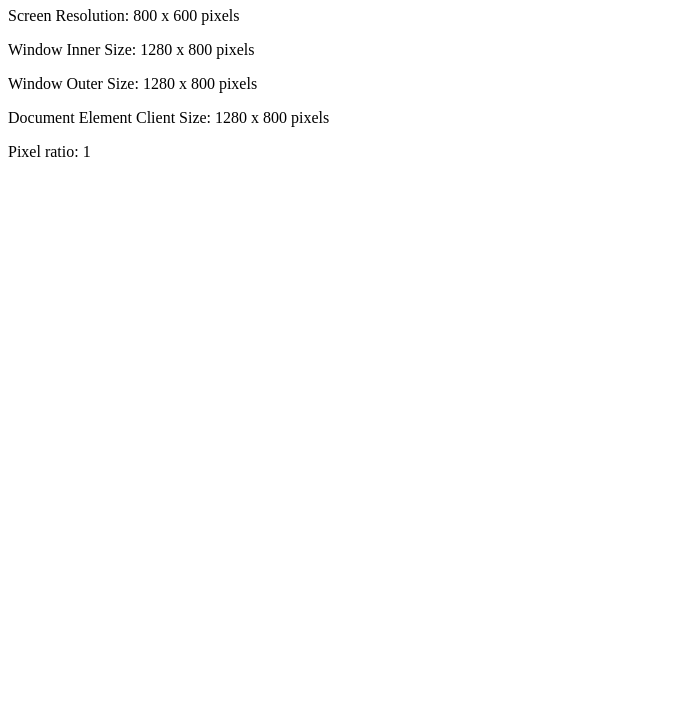
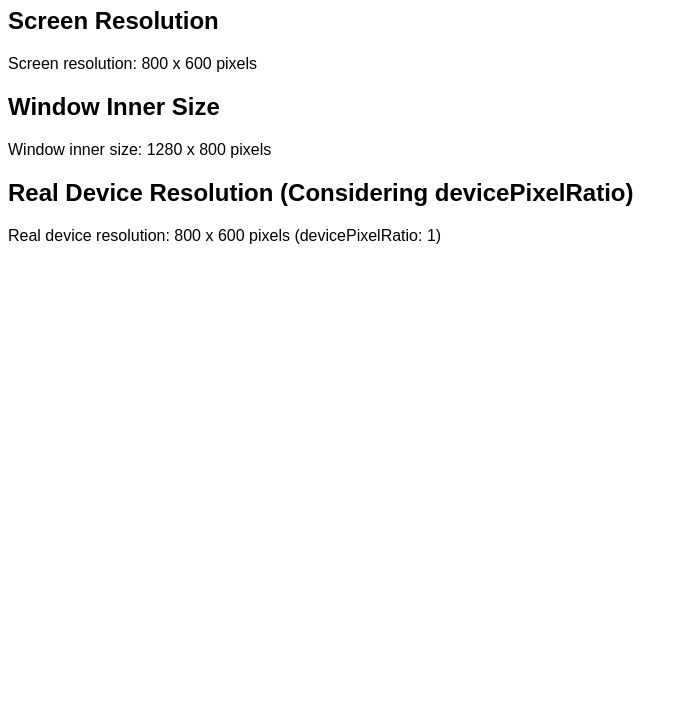
Before and after one commit to rrr3try/resolution_demo, a plain HTML site: page index.html in a window 1280 px wide. Shown: the part 73-800 px from the top of the page, without its empty margins (0-688 px from the left). Drawn offline with Linux system fonts and the light colour scheme.

Commit message:
Update index.html

```diff
--- a/index.html
+++ b/index.html
@@ -3,39 +3,53 @@
 <head>
     <meta charset="UTF-8">
     <meta name="viewport" content="width=device-width, initial-scale=1.0">
-    <title>Resolution Detection</title>
+    <title>Screen Resolution Details</title>
+    <style>
+        body {
+            font-family: Arial, sans-serif;
+        }
+        .method {
+            margin-bottom: 20px;
+        }
+    </style>
 </head>
 <body>
-    <h1>Resolution Detection</h1>
-    <p id="screenResolution">Screen Resolution: </p>
-    <p id="windowInnerSize">Window Inner Size: </p>
-    <p id="windowOuterSize">Window Outer Size: </p>
-    <p id="documentElementClientSize">Document Element Client Size: </p>
-    <p id="pixelRatio">Pixel ratio: </p>
+    <h1>Screen Resolution Details</h1>
+
+    <div class="method" id="screenResolution">
+        <h2>Screen Resolution</h2>
+        <p></p>
+    </div>
+    <div class="method" id="windowInnerSize">
+        <h2>Window Inner Size</h2>
+        <p></p>
+    </div>
+    <div class="method" id="realDeviceResolution">
+        <h2>Real Device Resolution (Considering devicePixelRatio)</h2>
+        <p></p>
+    </div>
+
     <script>
-        function displayResolutions() {
-            // Screen resolution
-            document.getElementById('screenResolution').textContent =
-                "Screen Resolution: " + screen.width + " x " + screen.height + " pixels";
-
-            // Window inner size (viewport size excluding scrollbars)
-            document.getElementById('windowInnerSize').textContent =
-                "Window Inner Size: " + window.innerWidth + " x " + window.innerHeight + " pixels";
-
-            // Window outer size (includes browser interface like address bar and tab bar)
-            document.getElementById('windowOuterSize').textContent =
-                "Window Outer Size: " + window.outerWidth + " x " + window.outerHeight + " pixels";
-
-            // Document element client size (viewport size excluding scrollbars, similar to window.inner* but for <html> element)
-            document.getElementById('documentElementClientSize').textContent =
-                "Document Element Client Size: " + document.documentElement.clientWidth + " x " + document.documentElement.clientHeight + " pixels";
-
-            document.getElementById('pixelRatio').textContent =
-                "Pixel ratio: " + (document.devicePixelRatio || 1);
+        function displayScreenResolution() {
+            const screenResolution = `Screen resolution: ${screen.width} x ${screen.height} pixels`;
+            document.getElementById('screenResolution').querySelector('p').textContent = screenResolution;
         }
 
-        // Call displayResolutions function when page loads
-        displayResolutions();
+        function displayWindowInnerSize() {
+            const windowInnerSize = `Window inner size: ${window.innerWidth} x ${window.innerHeight} pixels`;
+            document.getElementById('windowInnerSize').querySelector('p').textContent = windowInnerSize;
+        }
+
+        function displayRealDeviceResolution() {
+            const realWidth = screen.width * window.devicePixelRatio;
+            const realHeight = screen.height * window.devicePixelRatio;
+            const realDeviceResolution = `Real device resolution: ${realWidth} x ${realHeight} pixels (devicePixelRatio: ${window.devicePixelRatio})`;
+            document.getElementById('realDeviceResolution').querySelector('p').textContent = realDeviceResolution;
+        }
+
+        displayScreenResolution();
+        displayWindowInnerSize();
+        displayRealDeviceResolution();
     </script>
 </body>
 </html>
```
